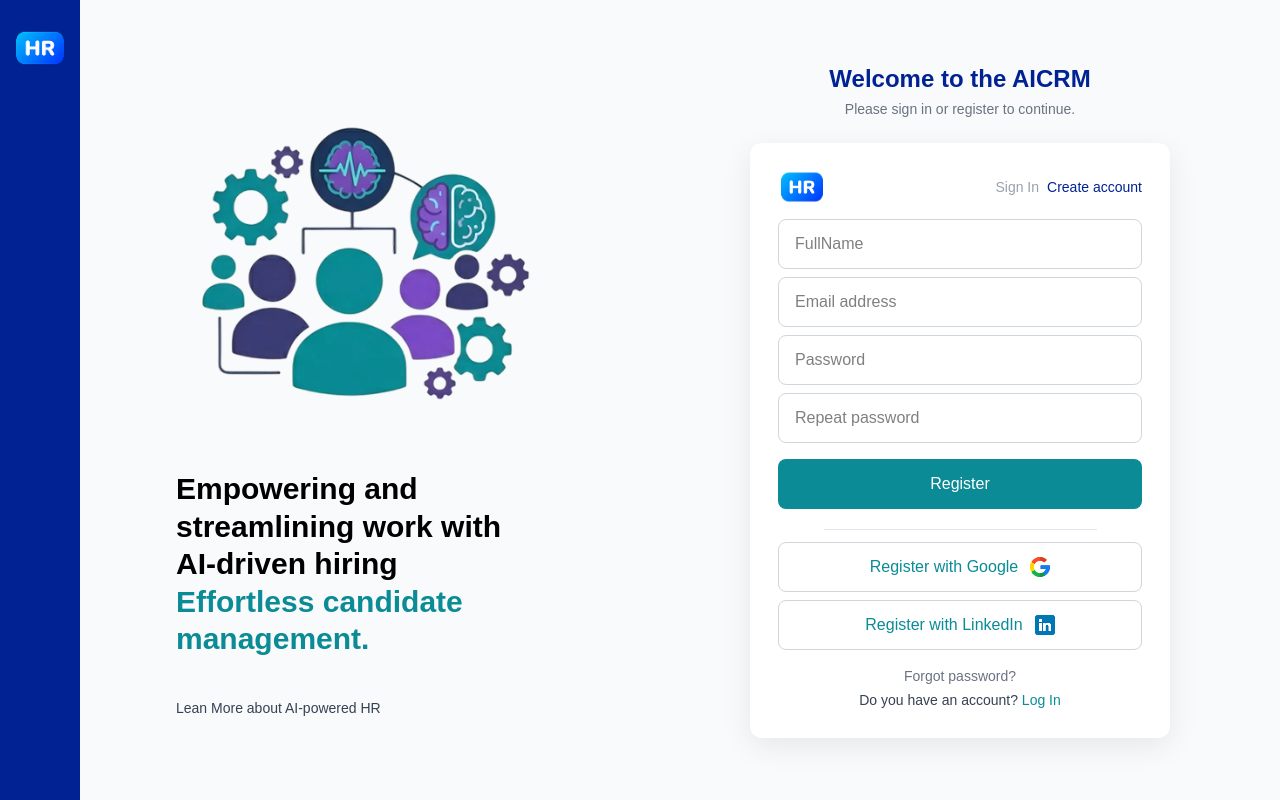
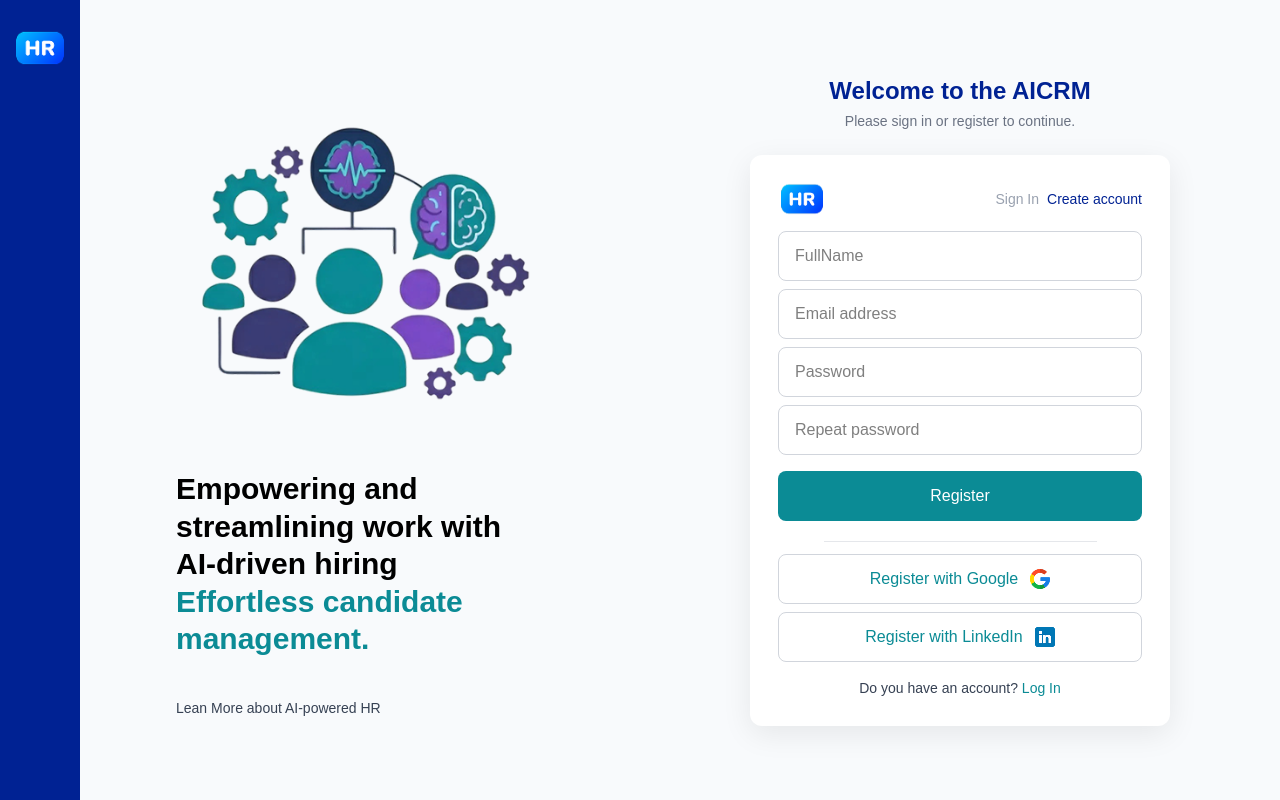
Before and after one commit to AnastasiiaBodnar/hr-ai-cmr-web, a Next.js app: page /register in a window 1280 px wide. Built offline with nearby package versions, Linux system fonts and the light colour scheme.

Commit message:
refactor: remove unnecessary footer links in RegisterForm

```diff
--- a/app/components/auth/RegisterForm.js
+++ b/app/components/auth/RegisterForm.js
@@ -61,9 +61,6 @@ export default function RegisterForm() {
 
       {/* Footer Links */}
       <div className="mt-4 text-center text-sm">
-        <Link href="#" className="text-gray-500 hover:text-gray-700 hover:underline block mb-1">
-          Forgot password?
-        </Link>
         <span className="text-gray-700">
           Do you have an account?{" "}
           <Link href="/login" className="text-accent hover:underline">
```
